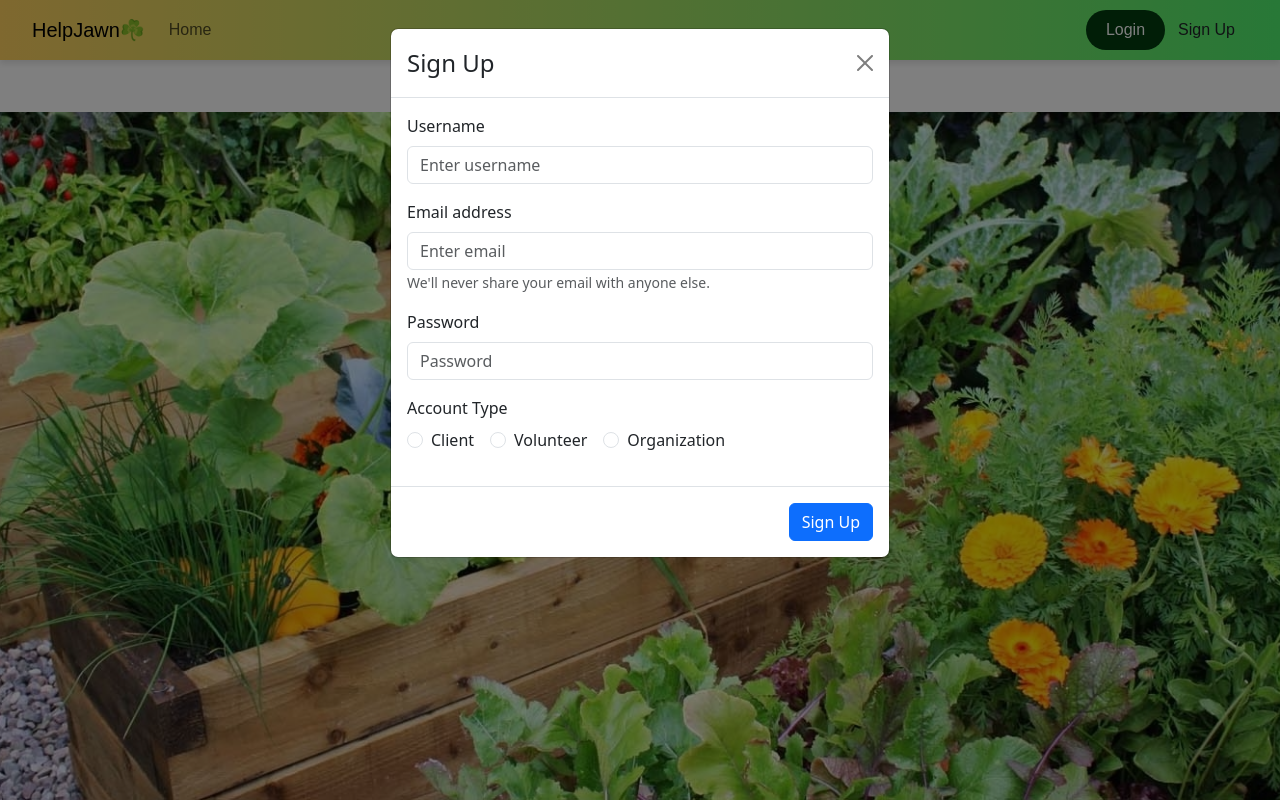
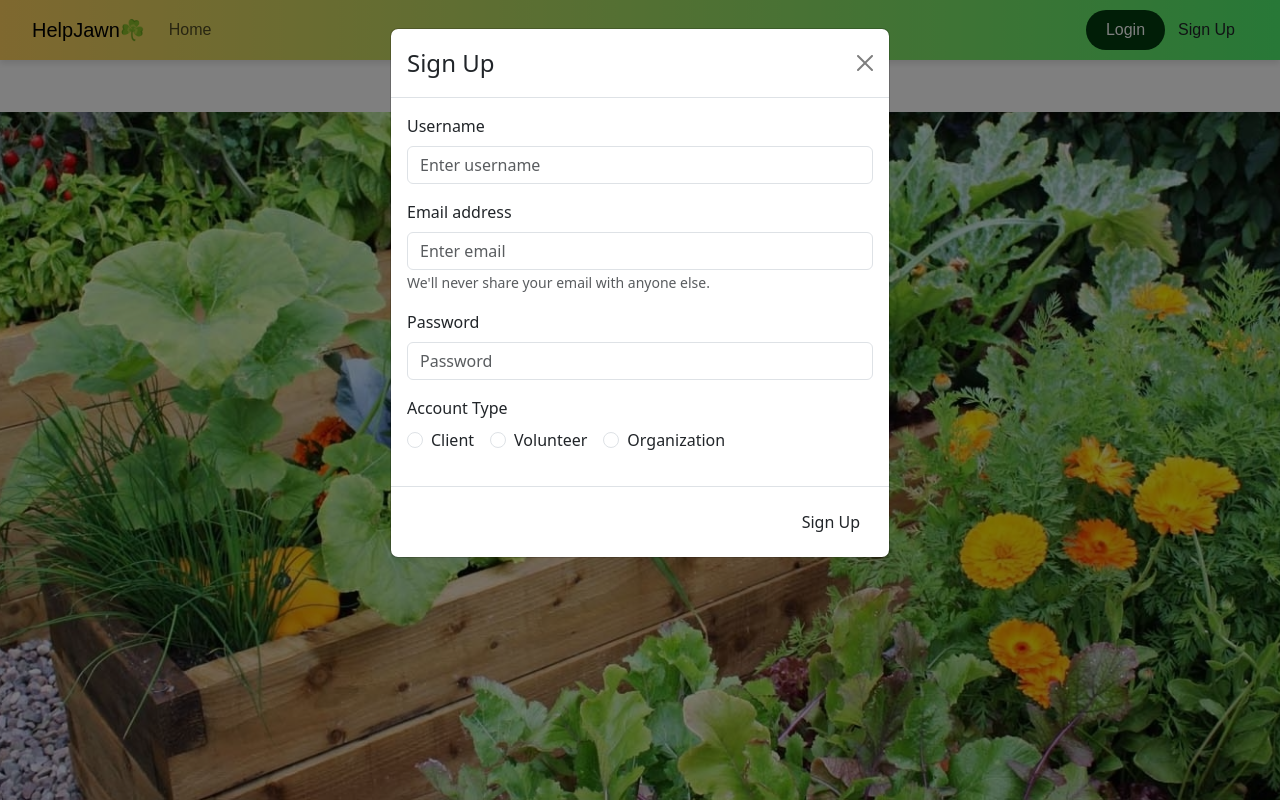
Before and after one commit to ad-str/HelpJawn, a React (Vite) app in the folder frontend/: page /settings in a window 1280 px wide. Both pictures are taken after a click on the button "Sign Up". Built offline with nearby package versions, Linux system fonts and the light colour scheme; no server answers.

Commit message:
colors green

```diff
--- a/frontend/src/components/Navbar.tsx
+++ b/frontend/src/components/Navbar.tsx
@@ -33,7 +33,7 @@ const NavbarComponent: React.FC<NavbarProps> = ({ showLogin, showSignUp, loggedI
                         </Nav>
                         <Nav>
                             {loggedIn ?
-                            <Button variant="primary" onClick={handleSignOut}>Log Out</Button> :
+                            <Button variant="Success" onClick={handleSignOut}>Log Out</Button> :
                             <>
                                 <Button className = "btn-login"  onClick={showLogin}>Login</Button>
                                 <Button variant ="" onClick={showSignUp}>Sign Up</Button>
--- a/frontend/src/components/SignUpModal.tsx
+++ b/frontend/src/components/SignUpModal.tsx
@@ -123,7 +123,7 @@ export const SignUpModal: React.FC<SignUpModalProps> = ({setUser}) => {
                 </Form>
             </Modal.Body>
             <Modal.Footer>
-                <Button variant="primary" onClick={handleSignUpSubmit}>Sign Up</Button>
+                <Button variant="Success" onClick={handleSignUpSubmit}>Sign Up</Button>
             </Modal.Footer>
         </>
     )
--- a/frontend/src/routes/Settings.tsx
+++ b/frontend/src/routes/Settings.tsx
@@ -260,7 +260,7 @@ export const Settings: React.FC<SettingsProps> = ({ user, user_type }) => {
                     </>
                 }
 
-                <Button variant="primary" type="submit" style={{ marginTop: '20px' }}>
+                <Button variant="Success" type="submit" style={{ marginTop: '20px' }}>
                     Save Changes
                 </Button>
             </Form>
```
